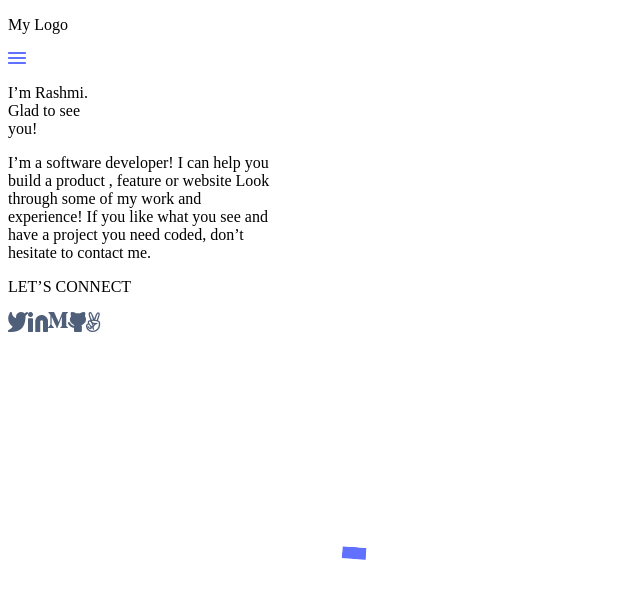
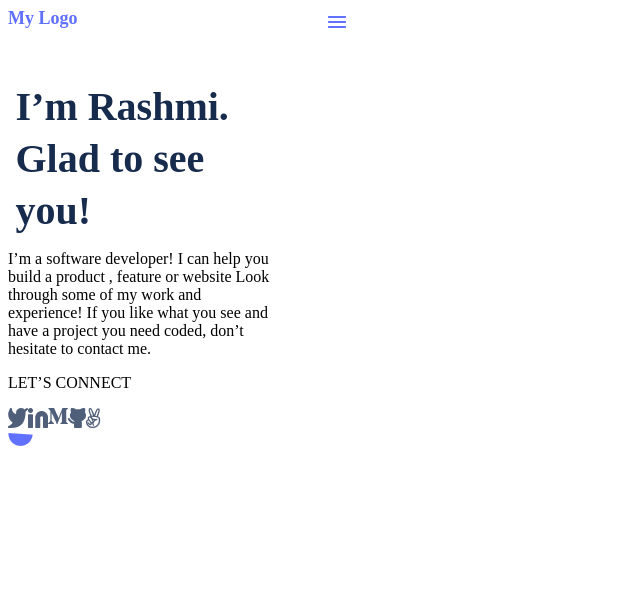
Before and after one commit to siriwardhanage/My-first-portfolio-, a plain HTML site: page index.html in a window 1280 px wide. Shown: the top 598 px of the page, without its empty margins (0-640 px from the left). Drawn offline with Linux system fonts and the light colour scheme.

Commit message:
Add tyle to tool bar

```diff
--- a/style.css
+++ b/style.css
@@ -1,17 +1,114 @@
+
+body{
+    /* Template 1-Mobile-Main */
+
+
+position: relative;
+width: 375px;
+height: 5410px;
+
+/* Neutrals/N10 */
+
+background: #FFFFFF;
+   /* flex: none;
+order: 0;
+flex-grow: 0;  */
+}
+
 .header{
-    background-image: linear-gradient(#ffffff),url(img/header-background-mobile.png);
+  /* header-background-mobile */
+  position: absolute;
+  width: 375px;
+  height: 718px;
+  left: 0px;
+  top: 0px;
+
 }
+
+.logo{
+width: 76px;
+height: 20px;
+
+font-family: 'Poppins';
+font-style: normal;
+font-weight: 700;
+font-size: 18px;
+line-height: 20px;
+
+display: flex;
+align-items: center;
+text-align: center;
+
+color: #6070FF;
+}
+
+.menu{
+position: absolute;
+width: 18px;
+height: 12px;
+left: 320px;
+top: 6px;
+}
+
+.welcome{
+
+width: 327px;
+height: 150px;
+
+font-family: 'Poppins';
+font-style: normal;
+font-weight: 700;
+font-size: 40px;
+line-height: 52px;
+
+display: flex;
+align-items: center;
+margin-left: 2%;
+
+color: #172B4D;
+
+padding-top:15%;
+}
+
+.info{
+    /*
+width: 327px;
+height: 146px;
+*/
+font-family: 'Poppins';
+font-style: normal;
+font-weight: 400;
+font-size: 16px;
+line-height: 24px;
+
+color: #344563;
+
+display: flex;
+ padding-top: 5%;
+
+}
+
+.intro{
+    background: url(img/header-shapes\ mobile.png);
+}
+
+.connect {
+
+    width: 110px;
+    height: 22px;
+
+    font-family: 'Poppins';
+    font-style: normal;
+   /* font-weight: 500;
+    font-size: 16px;
+    line-height: 24px;*/
+
+    color: #7F8CFF;
+
+    display: flex;
+flex-direction: row;
+}
+
 .icons{
     display: flex;
 }
-
-#el1{
-    position: absolute;
-width: 24.14px;
-height: 12.07px;
-left: 341.76px;
-top: 546.69px;
-
-background: #6070FF;
-transform: rotate(-176.08deg);
-}
```
